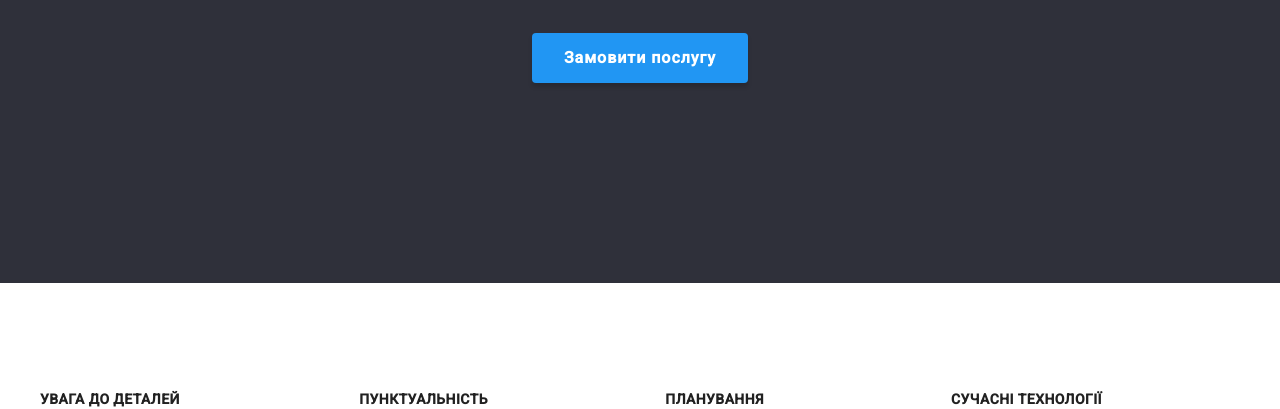
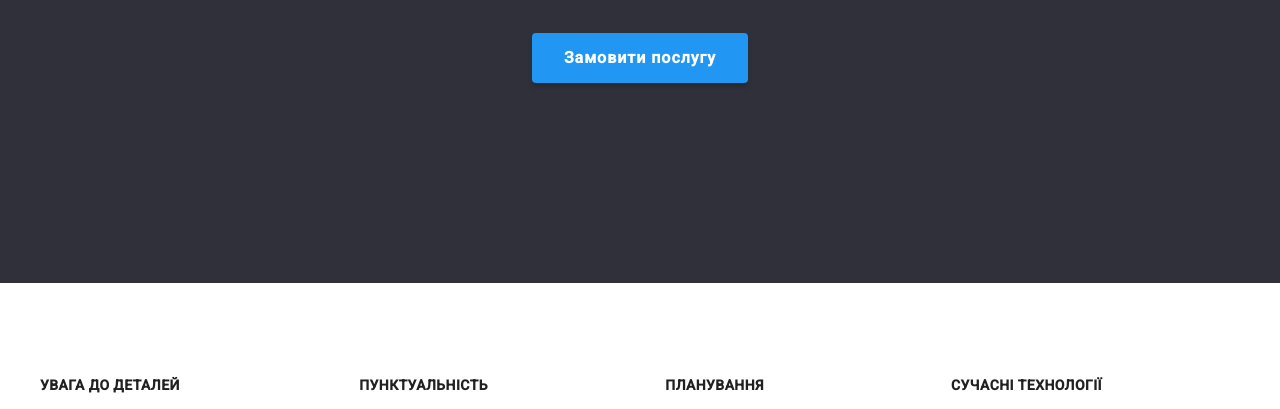
Before and after one commit to AlexandrHaiduk/goit-markup-hw-03, a plain HTML site: page index.html in a window 1280 px wide. Shown: the part 397-806 px from the top of the page. Drawn offline with Linux system fonts and the light colour scheme.

Commit message:
tittles margin reset

```diff
--- a/css/styles.css
+++ b/css/styles.css
@@ -22,6 +22,12 @@ ul {
   display: inline-block;
   margin: 0;
   padding-left: 0;
+}
+
+h1,
+h2,
+h3 {
+  margin: 0;
 }
 
 .section {
```
